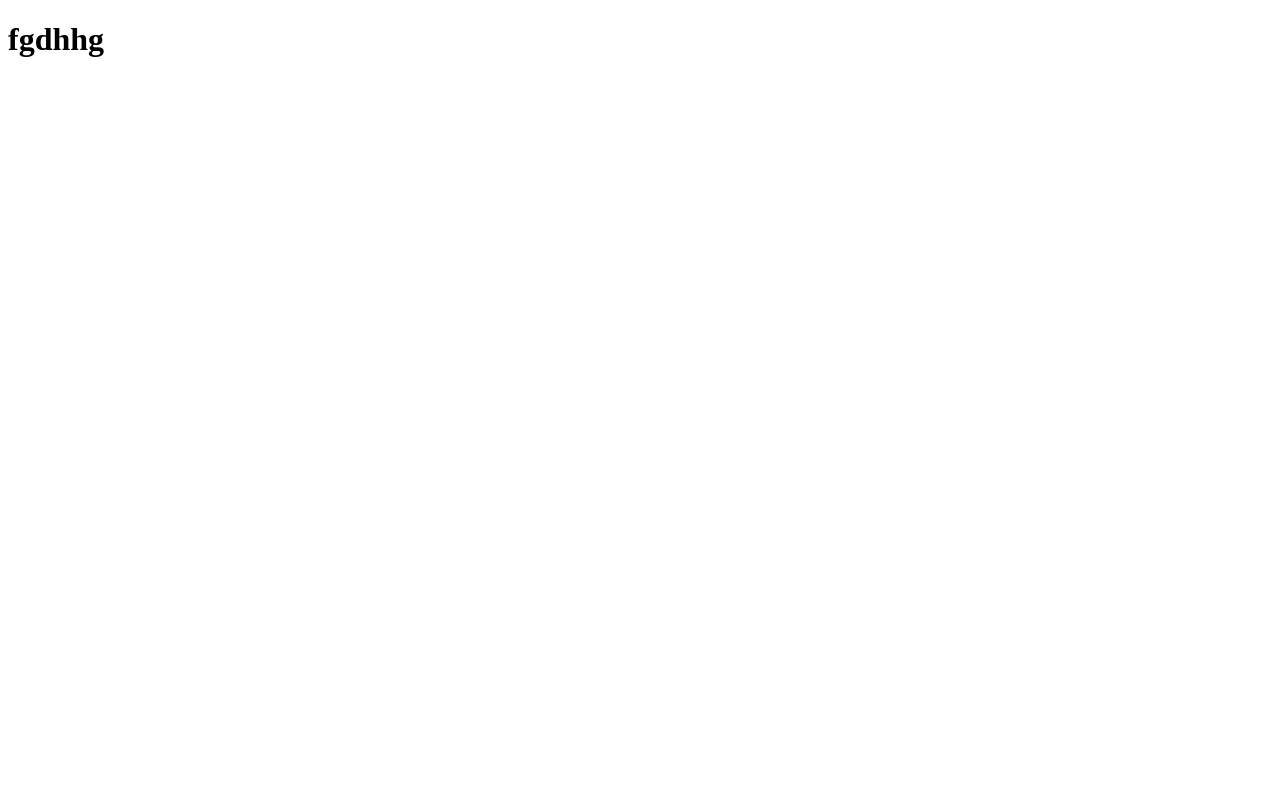
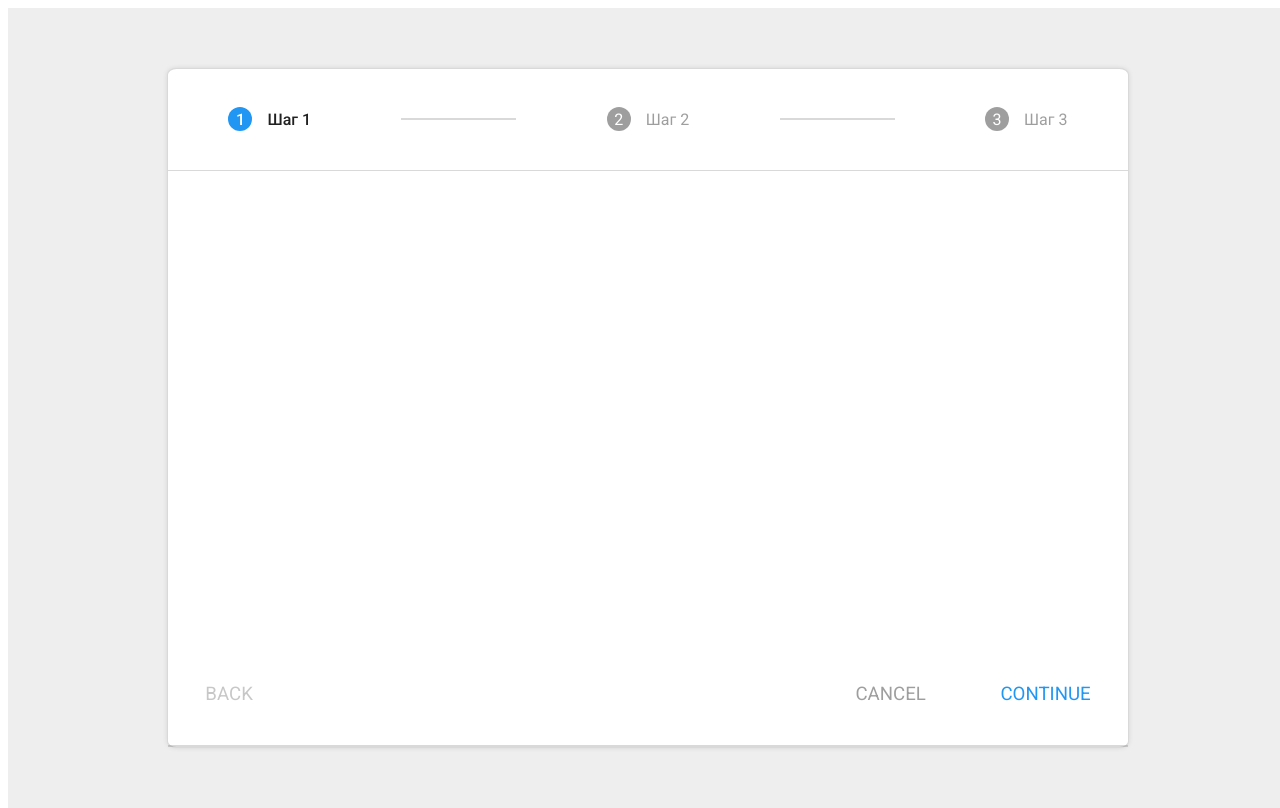
Before and after one commit to diaj-alam/stepper, a React app: page / in a window 1280 px wide. Built offline with nearby package versions, Linux system fonts and the light colour scheme; some packages are replaced by stand-ins of ours.

Commit message:
html template
preparing html template

```diff
--- a/app/components/stepper/stepper.js
+++ b/app/components/stepper/stepper.js
@@ -1,12 +1,136 @@
 import React, {Component} from 'react'
+import styled, {ThemeProvider, injectGlobal} from 'styled-components'
+const Container = styled.section`
+	display: flex;
+	flex: 0.85;
+	flex-direction: column;
+	justify-content: space-between;
+	align-items: center;
+	background-color: #fff;
+	width: 75%;
+	border: 1px solid rgba(0, 0, 0, 0.15);
+	border-radius: 1%;
+	box-shadow: 0 0 5px rgba(0,0,0,0.10);
+`
+const Header = styled.header`
+	flex: 0.15;
+	width: 100%;
+	display: flex;
+	flex-direction: row;
+	justify-content: space-around;
+	align-items: center;
+	color: #ffffff;
+	border-bottom: 1pt solid rgba(0, 0, 0, 0.15);
+	font-size: 12pt;
+`
 
+const Step = styled.div`
+	display: flex;
+	flex: 0.15;
+	justify-content: center;
+	align-items: center;
+	font-family: Roboto, sans-serif;
+  	font-weight: ${props => props.theme.fontweight};
+`
+const StepC = styled.div`
+	display: flex;
+	justify-content: center;
+	align-items: center;
+	width: 24px;
+	height: 24px;
+	${props => props.theme.color ? '' : 'color: '+props.theme.color};
+	background-color: ${props => props.theme.bgcolor};
+	border-radius: 50%;
+	margin-right: 15px;
+`
+const StepT = styled.div`
+	display: flex;
+	justify-content: center;
+	align-items: center;
+	color: ${props => props.theme.tcolor};
+`
+const Separator = styled.div`
+	flex: 0.12;
+	border-bottom: 2px solid rgba(0, 0, 0, 0.15);
+`
+const Footer = styled.footer`
+	flex: 0.15;
+	width: 100%;
+	display: flex;
+	flex-direction: row;
+	justify-content: space-between;
+	align-items: center;
+	color: #ffffff;
+	border-bottom: 2px solid rgba(0, 0, 0, 0.15);
+`
+const Button = styled.span`
+	color: ${props => props.available
+				? (props.available=='C' ? '#2196F3': 'rgba(0, 0, 0, 0.38)' )
+				: 'rgba(0, 0, 0, 0.22)'
+	};
+	font-family: Roboto, sans-serif;
+	font-size: 14pt;
+	font-weight: 400;
+	margin: 1em;
+	padding: 0.25em 1em;
+`;
+const GrpBTN = styled.div`
+	flex: 0.2;
 
+	display: flex;
+	flex-direction: row;
+	justify-content: space-between;
+	align-items: center;
+`
+const active= {
+    bgcolor: '#2196F3'
+    ,fontweight: 500
+	,tcolor: 'rgba(0, 0, 0, 0.87)'
+}
+const inactive= {
+    bgcolor: 'rgba(0, 0, 0, 0.38)'
+    ,fontweight: 400
+	,color: 'rgba(0, 0, 0, 0.3)'
+    ,tcolor: 'rgba(0, 0, 0, 0.38)'
+}
 
 export default class Stepper extends Component{
 	constructor(props) {
 	  super(props)
 	}
 	render(){
-		return (<h1>fgdhhg</h1>)
+		return (
+			<Container>
+				<Header>
+					<ThemeProvider theme={active}>
+						<Step active>
+							<StepC>1</StepC>
+							<StepT>Шаг 1</StepT>
+						</Step>
+					</ThemeProvider>
+					<Separator/>
+					<ThemeProvider theme={inactive}>
+						<Step active>
+							<StepC>2</StepC>
+							<StepT>Шаг 2</StepT>
+						</Step>
+					</ThemeProvider>
+					<Separator/>
+					<ThemeProvider theme={inactive}>
+						<Step active>
+							<StepC>3</StepC>
+							<StepT>Шаг 3</StepT>
+						</Step>
+					</ThemeProvider>
+				</Header>
+				<Footer>
+					<Button>BACK</Button>
+					<GrpBTN>
+						<Button available>CANCEL</Button>
+						<Button available={'C'}>CONTINUE</Button>
+					</GrpBTN>
+				</Footer>
+			</Container>
+		)
 	}
 }
--- a/app/index.html
+++ b/app/index.html
@@ -1,6 +1,7 @@
 <!doctype html>
 <html>
 <head>
+    <link href="https://fonts.googleapis.com/css?family=Roboto:400,500&amp;subset=cyrillic-ext" rel="stylesheet">
 </head>
 <body>
     <div id="app"></div>
--- a/app/index.js
+++ b/app/index.js
@@ -7,6 +7,18 @@ import { Provider } from 'react-redux'
 import { Router, Route, browserHistory } from 'react-router-dom'
 import createBrowserHistory from 'history/createBrowserHistory';
 import reducers from './reducers/reducers'
+import styled from 'styled-components'
+
+const RTT = styled.div`
+    display: flex;
+    flex-direction: column;
+	justify-content: center;
+	align-items: center;
+	position: absolute;
+	width:100%;
+	height:100%;
+	background-color: #eeeeee;
+`
 
 const store = createStore( combineReducers({ reducers }), {a:[]})
 
@@ -14,7 +26,9 @@ ReactDOM.render(
   <AppContainer>
     <Provider store={store}>
       <Router history={createBrowserHistory()}>
-        <Route path='/' component={Stepper} />
+          <RTT>
+              <Route path='/' component={Stepper} />
+          </RTT>
       </Router>
     </Provider>
   </AppContainer>,
--- a/package.json
+++ b/package.json
@@ -34,7 +34,8 @@
     "react-router": "^4.2.0",
     "react-router-dom": "^4.2.2",
     "react-router-redux": "^4.0.8",
-    "redux": "^3.7.2"
+    "redux": "^3.7.2",
+    "styled-components": "^2.2.2"
   },
   "scripts": {
     "build-dev": "export NODE_ENV=development&& babel-node server.js",
```
